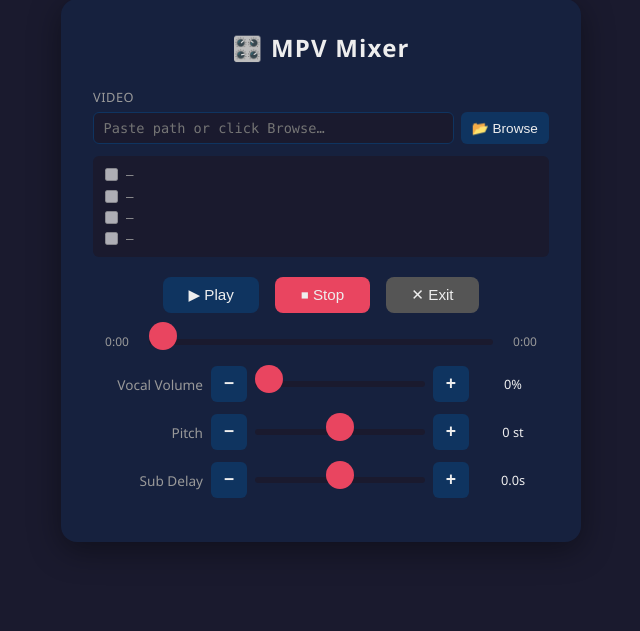
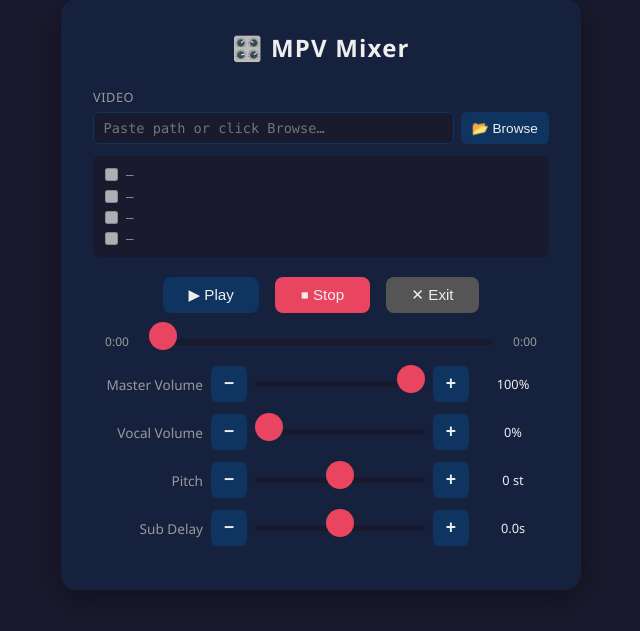
Before and after one commit to kagebarton/whisper2srt, a Flask app: template mpv/templates/index.html in a window 1280 px wide. Shown: the part 33-664 px from the top of the page, without its empty margins (319-959 px from the left). Run offline with Flask 3, Linux system fonts and the light colour scheme; the template is opened without the code that fills it, so the values that code supplies are empty.

Commit message:
Add master volume slider
adjusts system volume via wpctl

```diff
--- a/mpv/app.py
+++ b/mpv/app.py
@@ -1,4 +1,5 @@
 import os
+import re
 import json
 import signal
 import subprocess
@@ -641,6 +642,26 @@ class _StatusFilter(logging.Filter):
 logging.getLogger('werkzeug').addFilter(_StatusFilter())
 
 
+def get_master_volume_pct():
+    """Query the system default sink volume as a 0–100 integer."""
+    try:
+        r = subprocess.run(["wpctl", "get-volume", "@DEFAULT_AUDIO_SINK@"],
+                           capture_output=True, text=True, timeout=1)
+        m = re.search(r'(\d+(?:\.\d+)?)', r.stdout)
+        return round(float(m.group(1)) * 100) if m else 100
+    except Exception:
+        return 100
+
+
+@app.route("/api/master_volume", methods=["POST"])
+def set_master_volume():
+    pct = int(request.json.get("volume", 100))
+    pct = max(0, min(100, pct))
+    subprocess.run(["wpctl", "set-volume", "@DEFAULT_AUDIO_SINK@", f"{pct / 100:.2f}"],
+                   check=False, timeout=2)
+    return jsonify({"ok": True})
+
+
 @app.route("/api/status", methods=["GET"])
 def status():
     return jsonify({
@@ -650,6 +671,7 @@ def status():
         "vocal_volume": state["vocal_volume"],
         "semitones": state["semitones"],
         "subtitle_delay": state["subtitle_delay"],
+        "master_volume": get_master_volume_pct(),
     })
 
 
--- a/mpv/templates/index.html
+++ b/mpv/templates/index.html
@@ -360,6 +360,15 @@
     <span class="time-label" id="timeElapsed">{{ '%d:%02d' % (state.position // 60, state.position % 60) if state.duration else '0:00' }}</span>
     <input type="range" id="seekBar" min="0" max="100" value="{{ (state.position / state.duration * 100) | int if state.duration else 0 }}" step="0.1">
     <span class="time-label" id="timeTotal">{{ '%d:%02d' % (state.duration // 60, state.duration % 60) if state.duration else '0:00' }}</span>
+  </div>
+
+  <!-- Master volume -->
+  <div class="slider-row">
+    <label>Master Volume</label>
+    <button class="step-btn" onclick="stepMasterVolume(-5)" title="Decrease volume">−</button>
+    <input type="range" id="masterVol" min="0" max="100" step="1" value="100">
+    <button class="step-btn" onclick="stepMasterVolume(5)" title="Increase volume">+</button>
+    <span class="val" id="masterVolVal">100%</span>
   </div>
 
   <!-- Vocal volume -->
@@ -748,8 +757,49 @@
     }, 300, '_sub');
   }
 
+  // ── Master volume ──────────────────────────────────────
+  const masterVol = document.getElementById('masterVol');
+  let adjustingMasterVol = false;
+  masterVol.addEventListener('input', () => {
+    adjustingMasterVol = true;
+    document.getElementById('masterVolVal').textContent = `${masterVol.value}%`;
+  });
+  masterVol.addEventListener('change', () => {
+    fetch('/api/master_volume', {
+      method: 'POST',
+      headers: { 'Content-Type': 'application/json' },
+      body: JSON.stringify({ volume: parseInt(masterVol.value) }),
+    }).finally(() => { adjustingMasterVol = false; });
+  });
+
+  function stepMasterVolume(delta) {
+    const min = parseInt(masterVol.min);
+    const max = parseInt(masterVol.max);
+    let val = Math.max(min, Math.min(max, parseInt(masterVol.value) + delta));
+    masterVol.value = val;
+    document.getElementById('masterVolVal').textContent = `${val}%`;
+    adjustingMasterVol = true;
+    debounce(() => {
+      fetch('/api/master_volume', {
+        method: 'POST',
+        headers: { 'Content-Type': 'application/json' },
+        body: JSON.stringify({ volume: parseInt(masterVol.value) }),
+      }).finally(() => { adjustingMasterVol = false; });
+    }, 300, '_mvol');
+  }
+
   // ── Polling for position ───────────────────────────────
   let state = { position: 0, duration: 0 };
+
+  function syncMasterVol(pct) {
+    if (!adjustingMasterVol) {
+      masterVol.value = pct;
+      document.getElementById('masterVolVal').textContent = `${pct}%`;
+    }
+  }
+
+  // Initialize master volume on page load
+  fetch('/api/status').then(r => r.json()).then(d => syncMasterVol(d.master_volume ?? 100));
 
   function startPolling() {
     if (pollInterval) return;
@@ -768,6 +818,7 @@
           }
           document.getElementById('timeElapsed').textContent = fmtTime(state.position);
           document.getElementById('timeTotal').textContent = fmtTime(state.duration);
+          syncMasterVol(d.master_volume ?? 100);
         });
     }, 500);
   }
```
